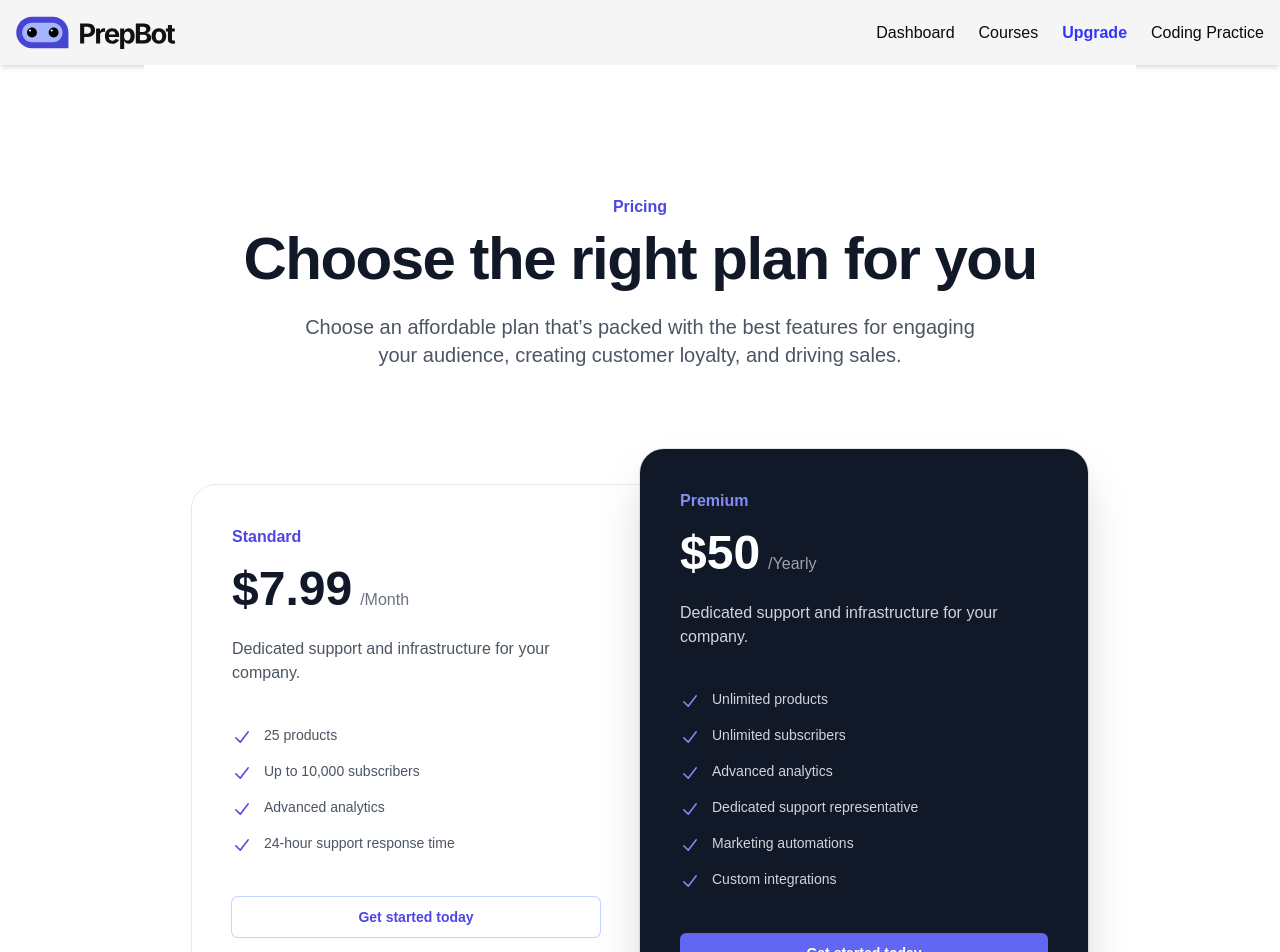
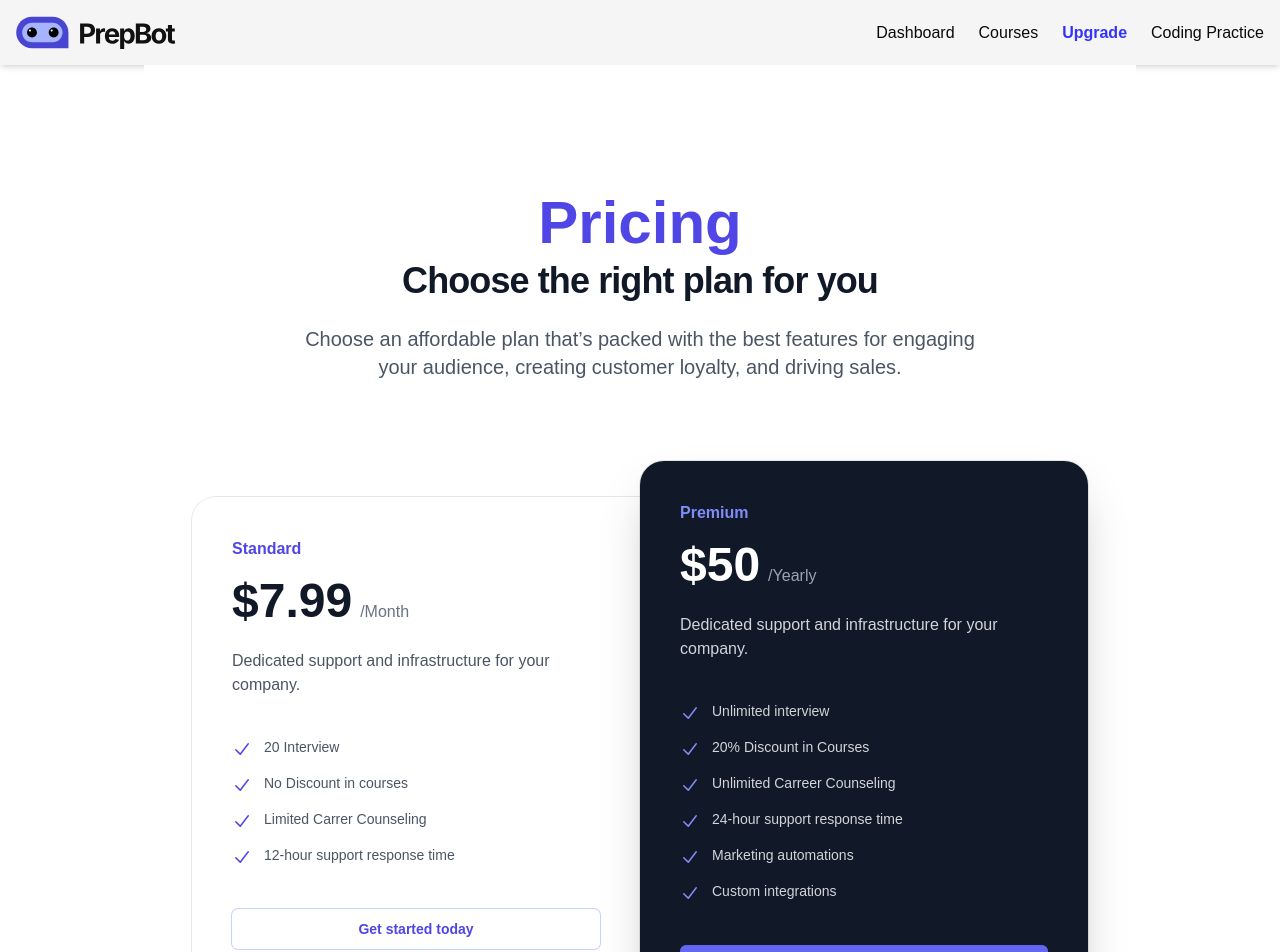
Before and after one commit to amandadhwal/prepBot, a Next.js app: page /dashboard/upgrade in a window 1280 px wide. Shown: the top 952 px of the page. Built offline with nearby package versions, Linux system fonts and the light colour scheme.

Commit message:
project complete

```diff
--- a/app/dashboard/_components/Footer.jsx
+++ b/app/dashboard/_components/Footer.jsx
@@ -30,7 +30,7 @@ function Footer() {
               </li>
               <li>
                 <Link href="/dashboard/questions" className="text-gray-600 hover:text-[#3333ff] transition-all">
-                  Questions
+                  Courses
                 </Link>
               </li>
               <li>
@@ -39,9 +39,17 @@ function Footer() {
                 </Link>
               </li>
               <li>
-                <Link href="/dashboard/coding" className="text-gray-600 hover:text-[#3333ff] transition-all">
+                {/* <Link href="http://localhost:3000/dashboard/upgradehttps://takeuforward.org/interviews/strivers-sde-sheet-top-coding-interview-problems/" className="text-gray-600 hover:text-[#3333ff] transition-all">
                   Coding Practice
-                </Link>
+                </Link> */}
+                <a
+                   href="https://takeuforward.org/interviews/strivers-sde-sheet-top-coding-interview-problems/"
+                   target="_blank"
+                   rel="noopener noreferrer"
+                  className="hover:text-[#3333ff] hover:font-bold transition-all cursor-pointer text-gray-600 "
+          >
+            Coding Practice
+          </a>
               </li>
             </ul>
           </div>
--- a/app/dashboard/interview/[interviewId]/page.jsx
+++ b/app/dashboard/interview/[interviewId]/page.jsx
@@ -73,7 +73,7 @@ function Interview() {
                 ) : (
                     <>
                         <WebcamIcon className="h-72 w-full my-7 p-20 bg-secondary rounded-lg border" />
-                        <Button variant="ghost" className=" w-50% bg-gray-900 text-white" onClick={() => setWebCamEnabled(true)}>Enable Webcam</Button>
+                        <Button variant="ghost" className=" w-50% bg-green-600 text-white" onClick={() => setWebCamEnabled(true)}>Enable Webcam</Button>
                     </>
                 )}
             </div>
--- a/app/dashboard/questions/page.jsx
+++ b/app/dashboard/questions/page.jsx
@@ -6,7 +6,7 @@ function CoursesPage() {
   const [courses] = useState([
     {
       id: 1,
-      name: "React for Beginners",
+      name: "React for Beginners (GeeksforGeeks)",
       price: "$49",
       description: "Learn React from scratch with hands-on projects.",
       image: "/images/react-course.jpg", // ✅ Fix: Use string instead of JSX
@@ -14,31 +14,31 @@ function CoursesPage() {
     },
     {
       id: 2,
-      name: "Advanced Next.js",
+      name: "Advanced Next.js (Udemy)",
       price: "$79",
       description: "Deep dive into server-side rendering, API routes, and more.",
       image: "/images/nextjs.jpg",
-      link: "https://www.udemy.com/course/nextjs-advanced"
+      link: "https://www.udemy.com/courses/search/?src=ukw&q=nextjs"
     },
     {
       id: 3,
-      name: "Full-Stack Development",
+      name: "Full-Stack Development (Coursera)",
       price: "$99",
       description: "Master front-end and back-end development with modern tools.",
       image: "/images/full_stack.jpeg",
-      link: "https://www.coursera.org/specializations/full-stack-react"
+      link: "https://www.coursera.org/learn/fullstack-web-development"
     },
     {
       id: 4,
-      name: "JavaScript Mastery",
+      name: "JavaScript Mastery (Udemy)",
       price: "$59",
       description: "Strengthen your JavaScript skills with real-world exercises.",
       image: "/images/javascript-course.png",
-      link: "https://www.udemy.com/course/javascript-mastery"
+      link: "https://www.udemy.com/courses/search/?src=ukw&q=javascript"
     },
     {
       id: 5,
-      name: "Data Structures & Algorithms",
+      name: "Data Structures & Algorithms (GeeksforGeeks)",
       price: "$89",
       description: "Ace coding interviews with DSA concepts and problems.",
       image: "/images/dsa-course.png",
@@ -46,15 +46,15 @@ function CoursesPage() {
     },
     {
       id: 6,
-      name: "Python for Data Science",
+      name: "Python for Data Science (Coursera)",
       price: "$69",
       description: "Learn Python and its applications in data analysis and machine learning.",
       image: "/images/python-course.webp",
-      link: "https://www.coursera.org/specializations/python-data-science"
+      link: "https://www.coursera.org/search?query=python"
     },
     {
       id: 7,
-      name: "Machine Learning Basics",
+      name: "Machine Learning Basics (Udemy)",
       price: "$109",
       description: "Get started with machine learning concepts and algorithms.",
       image: "/images/ml-course.jpeg",
--- a/app/dashboard/upgrade/page.jsx
+++ b/app/dashboard/upgrade/page.jsx
@@ -20,8 +20,8 @@ function Upgrade() {
         />
       </div>
       <div className="mx-auto max-w-4xl text-center">
-        <h2 className="text-base/7 font-semibold text-indigo-600">Pricing</h2>
-        <p className="mt-2 text-5xl font-semibold tracking-tight text-gray-900 sm:text-6xl">
+        <h2 className="lg:text-6xl text-base/7 font-semibold text-indigo-600">Pricing</h2>
+        <p className="mt-2 text-5xl font-semibold tracking-tight text-gray-900 sm:text-4xl">
           Choose the right plan for you
         </p>
       </div>
--- a/utils/planData.jsx
+++ b/utils/planData.jsx
@@ -7,7 +7,10 @@ export default[
         price_id:'price_1R5KRcRGQqj5vbipIRFOBOOw',
         duration:'Month',
         name: 'Standard',
-        features: ['25 products', 'Up to 10,000 subscribers', 'Advanced analytics', '24-hour support response time'],
+        features: ['20 Interview',
+            'No Discount in courses',
+            'Limited Carrer Counseling',
+            '12-hour support response time'],
         featured: false,
 
     },
@@ -19,10 +22,10 @@ export default[
         duration:'Yearly',
         name: 'Premium',
         features: [
-            'Unlimited products',
-            'Unlimited subscribers',
-            'Advanced analytics',
-            'Dedicated support representative',
+            'Unlimited interview',
+            '20% Discount in Courses',
+            'Unlimited Carreer Counseling',
+            '24-hour support response time',
             'Marketing automations',
             'Custom integrations',
           ],
```
